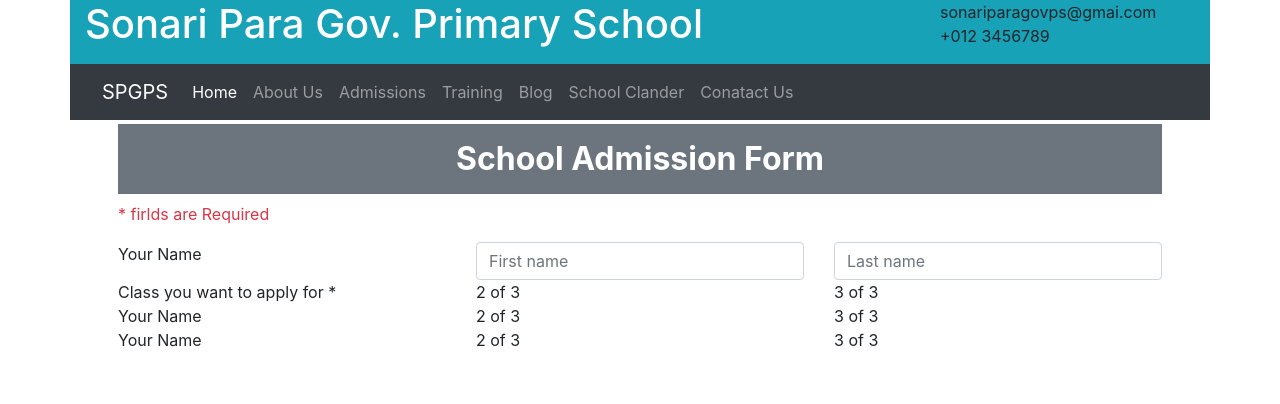
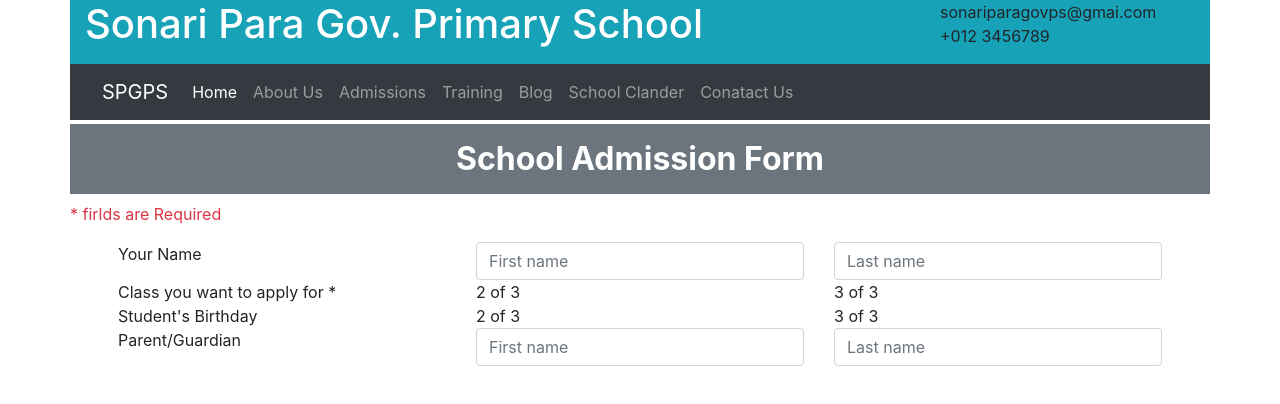
Before and after one commit to Mustack-Rabbi/School-Website, a plain HTML site: page admissions.html in a window 1280 px wide. Drawn offline with nearby package versions, Linux system fonts and the light colour scheme.

Commit message:
row-col info add

```diff
--- a/admissions.html
+++ b/admissions.html
@@ -61,10 +61,13 @@
 </div>
  <!-- end Menubar -->
  <section class="form-page">
-   <div class="container px-5">
+   <div class="container px-0">
 <p class="h2 text-center bg-secondary mt-1 p-3 font-weight-bold text-white"> School Admission Form
 </p>
 <p class="text-danger"> * firlds are Required </p>
+<div class="mx-5">
+
+
  <!-- line 1 -->
 <div class="row">
   <div class="col-4">
@@ -92,7 +95,7 @@
   <!-- line 3 -->
   <div class="row">
     <div class="col-4">
-      Your Name
+      Student's Birthday
     </div>
     <div class="col">
       2 of 3
@@ -104,16 +107,17 @@
    <!-- line 4 -->
    <div class="row">
     <div class="col-4">
-      Your Name
+     Parent/Guardian
     </div>
     <div class="col">
-      2 of 3
+      <input type="text" class="form-control" placeholder="First name" aria-label="First name">
     </div>
     <div class="col">
-      3 of 3
+      <input type="text" class="form-control" placeholder="Last name" aria-label="Last name">
     </div>
   </div>
     <!-- line 5 -->
+  </div>
 </div>
  </section>
 
```
